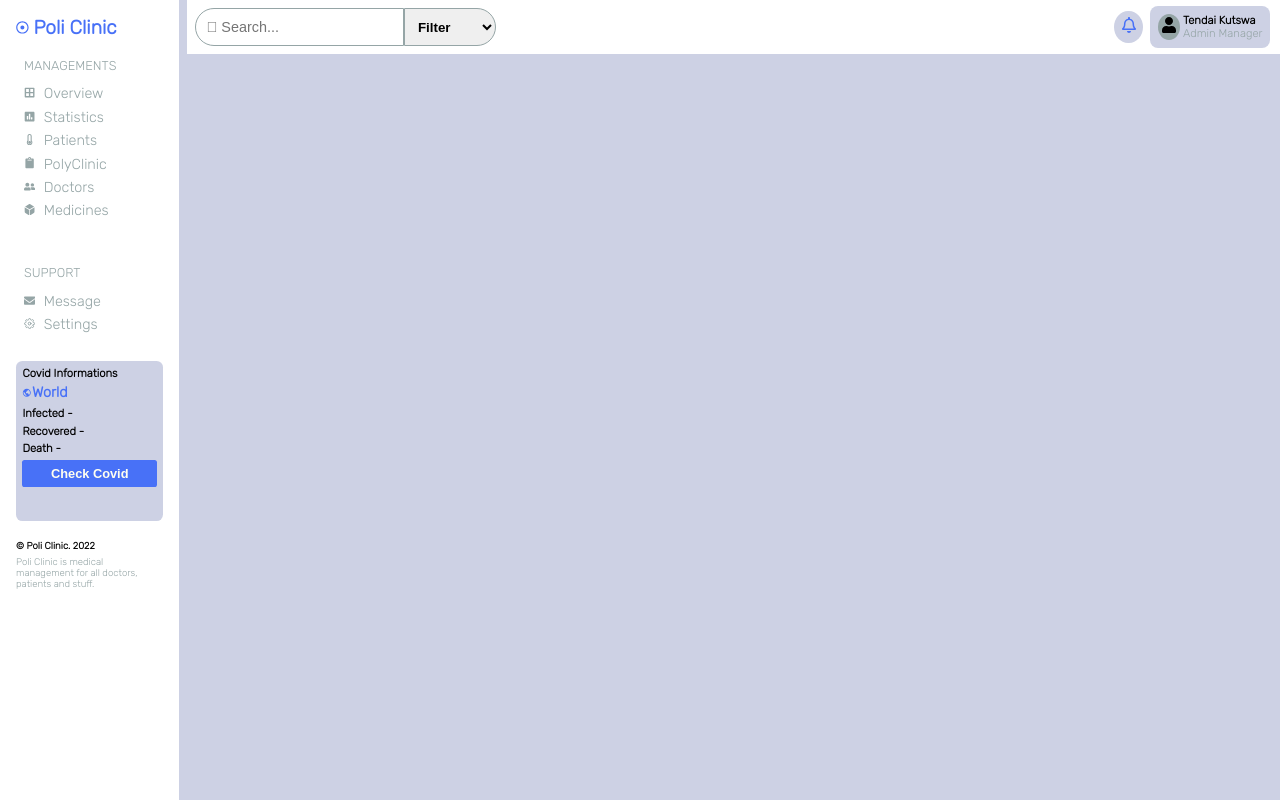
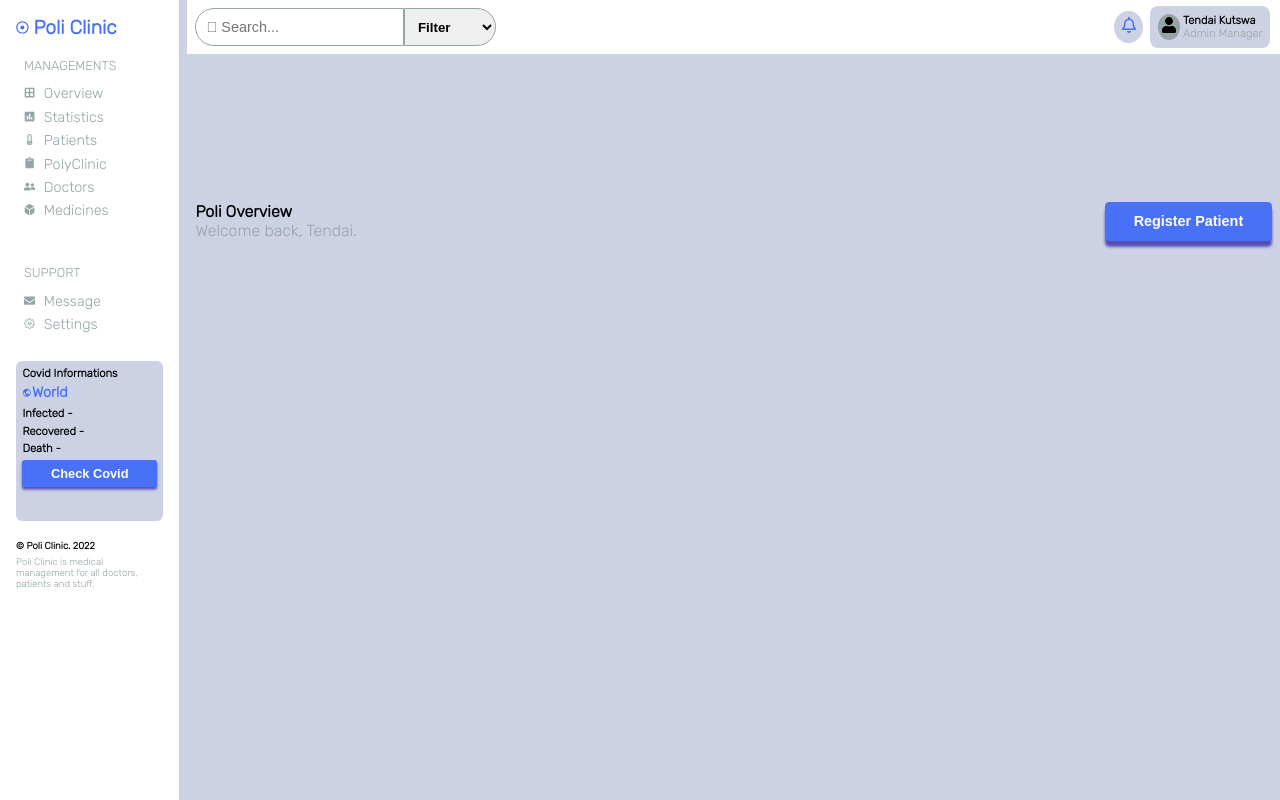
Before and after one commit to Tinashe-Muchie/Poli_Dashboard, a React (Create React App) app: page / in a window 1280 px wide. Built offline with nearby package versions, Linux system fonts and the light colour scheme.

Commit message:
overview layout

```diff
--- a/src/App.tsx
+++ b/src/App.tsx
@@ -1,6 +1,5 @@
 import "./styles.css";
-import { LEFT_SIDEBAR } from "./Components/index";
-import { SEARCH_BAR } from "./Components/index";
+import { LEFT_SIDEBAR, OVERVIEW, SEARCH_BAR } from "./Components/index";
 
 export default function App() {
   return (
@@ -11,7 +10,9 @@ export default function App() {
       <section className="search-bar">
         <SEARCH_BAR />
       </section>
-      <section className="overview"></section>
+      <section className="overview">
+        <OVERVIEW />
+      </section>
       <section className="staff_info"></section>
       <section className="patient_covid_stats"></section>
       <section className="gender_patient"></section>
--- a/src/Components/Main/Overview.tsx
+++ b/src/Components/Main/Overview.tsx
@@ -1,3 +1,11 @@
-export const Overview = () => {
-  return <></>;
+export const OVERVIEW = () => {
+  return (
+    <div className="Overview_wrapper">
+      <div>
+        <span>Poli Overview</span>
+        <span>Welcome back, Tendai.</span>
+      </div>
+      <button>Register Patient</button>
+    </div>
+  );
 };
--- a/src/Components/index.ts
+++ b/src/Components/index.ts
@@ -4,6 +4,6 @@ export { Information } from "./Right-sidebar/Informations";
 export { Poly_Division } from "./Right-sidebar/PolyclinicDivision";
 export { Gender_Patient } from "./Main/GenderPatient";
 export { Group_Patient } from "./Main/GroupPatient";
-export { Overview } from "./Main/Overview";
+export { OVERVIEW } from "./Main/Overview";
 export { Patient_Stats } from "./Main/PatientCovidStats";
 export { Staff_Info } from "./Main/StaffInfo";
--- a/src/styles.css
+++ b/src/styles.css
@@ -151,6 +151,7 @@ ul {
   border-radius: 0.2em;
   font-size: 0.8rem;
   font-weight: bold;
+  box-shadow: 0em 0.2em 0.2em rgba(82, 78, 183);
 }
 
 .sidebar_wrapper .sidebar_footer {
@@ -265,3 +266,34 @@ ul {
 .Search_bar_wrapper > div .Admin_info div:last-of-type span:last-of-type {
   color: var(--left-sidebar-font);
 }
+
+.Overview_wrapper {
+  display: flex;
+  justify-content: space-between;
+  align-items: center;
+  padding: 0.5em;
+}
+
+.Overview_wrapper > div {
+  display: flex;
+  flex-direction: column;
+}
+
+.Overview_wrapper > div span:first-of-type {
+  font-weight: bolder;
+}
+
+.Overview_wrapper > div span:last-of-type {
+  color: var(--left-sidebar-font);
+}
+
+.Overview_wrapper button {
+  padding: 0.8em 2em;
+  background-color: var(--button-blue);
+  border: hidden;
+  color: ivory;
+  box-shadow: 0em 0.4em 0.2em rgba(82, 78, 183);
+  border-radius: 0.3em;
+  font-size: 0.9rem;
+  font-weight: bold;
+}
```
